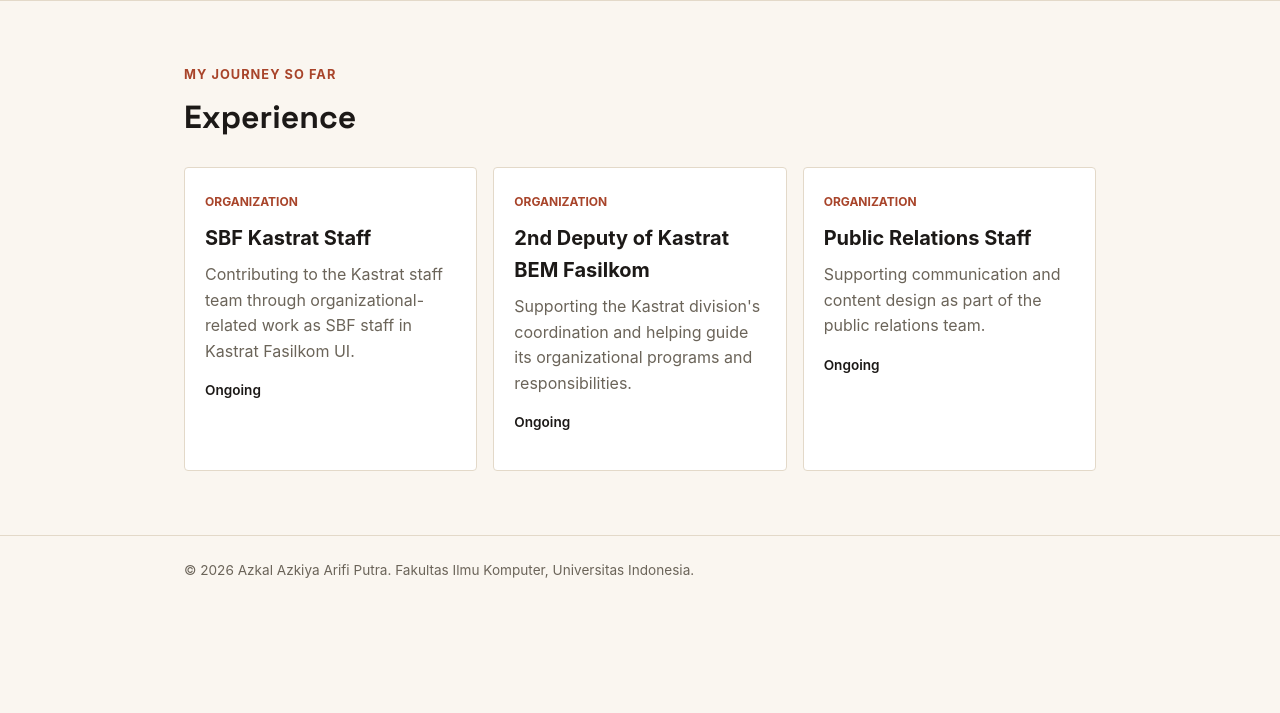
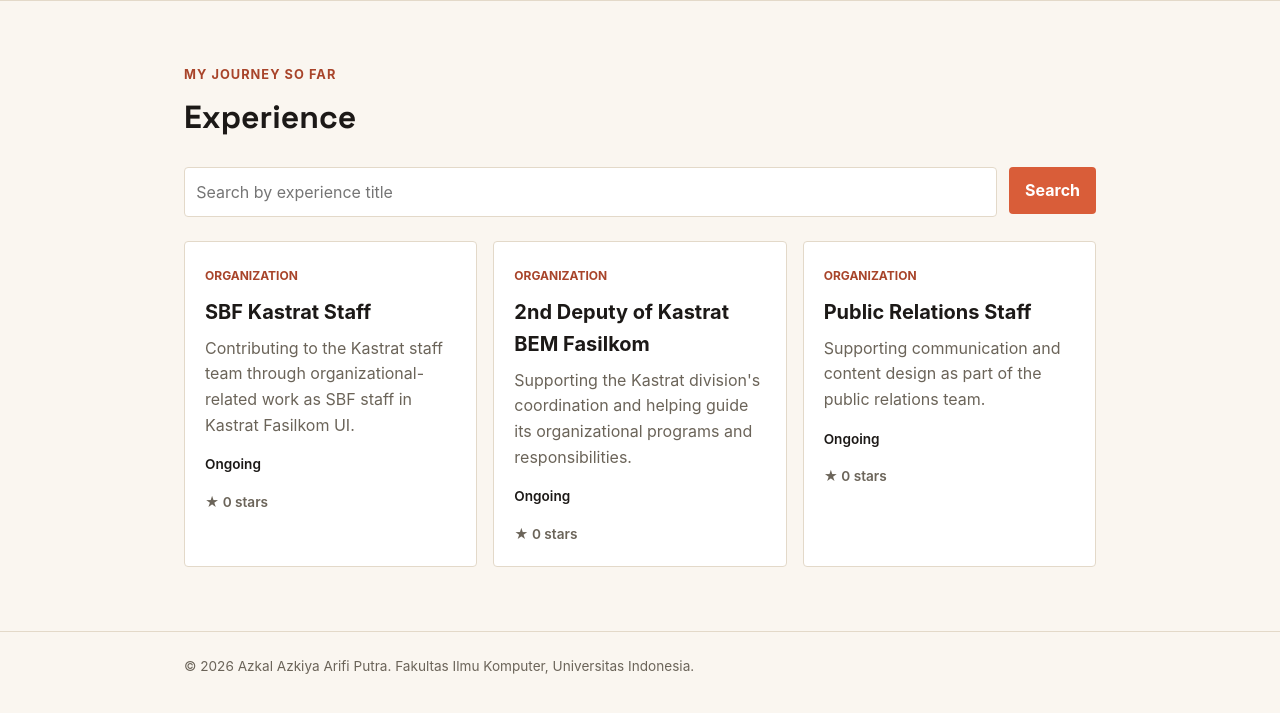
Before and after one commit to AzkalAP/myportofolio, a Django app: page /experience/ in a window 1280 px wide. Shown: the part 74-787 px from the top of the page. Run offline with Django 5.2, Linux system fonts and the light colour scheme; data comes from the database, SQL or seed files in the repository; tables that the repository leaves empty hold one stand-in row (values such as "Sample post").

Commit message:
feat(experience): enhance experience page with loading and error states, search functionality, and dynamic management controls

```diff
--- a/main/views.py
+++ b/main/views.py
@@ -85,7 +85,8 @@ def logout_user(request):
 def show_experience(request):
     context = {
         "name": "Azkal Azkiya Arifi Putra",
-        "experience_list": Experience.objects.all(),
+        "is_owner": request.user.is_superuser,
+        "is_authenticated": request.user.is_authenticated,
         "is_editor": _is_editor(request.user),
     }
     return render(request, "experience.html", context)
--- a/static/css/style.css
+++ b/static/css/style.css
@@ -685,6 +685,12 @@ h1, .brand {
     font-size: 0.8rem;
 }
 
+.experience-star-count {
+    color: var(--text-muted);
+    font-size: 0.85rem;
+    font-weight: 600;
+}
+
 /* toast */
 .toast-component {
     position: fixed;
--- /dev/null
+++ b/static/js/experience.js
@@ -0,0 +1,309 @@
+const experienceConfig = document.getElementById("experience-config").dataset;
+const experienceSearchForm = document.getElementById("experience-search-form");
+const experienceSearchInput = document.getElementById("experience-search-input");
+const experienceLoading = document.getElementById("experience-loading");
+const experienceError = document.getElementById("experience-error");
+const experienceEmpty = document.getElementById("experience-empty");
+const experienceEmptyMessage = document.getElementById("experience-empty-message");
+const experienceGrid = document.getElementById("experience-grid");
+const experienceCsrfToken = document.querySelector(
+  '#experience-csrf-form input[name="csrfmiddlewaretoken"]'
+).value;
+const isExperienceOwner = experienceConfig.isOwner === "true";
+const canEditExperience = isExperienceOwner || experienceConfig.isEditor === "true";
+const isExperienceAuthenticated = experienceConfig.isAuthenticated === "true";
+const searchDebounceDelay = 300;
+const experienceIdPlaceholder = "00000000-0000-0000-0000-000000000000";
+let searchDebounceTimer;
+let experienceAbortController;
+
+function showExperienceState(state) {
+  experienceLoading.classList.toggle("hide", state !== "loading");
+  experienceError.classList.toggle("hide", state !== "error");
+  experienceEmpty.classList.toggle("hide", state !== "empty");
+  experienceGrid.classList.toggle("hide", state !== "results");
+}
+
+function createTextElement(tagName, className, text) {
+  const element = document.createElement(tagName);
+  if (className) element.className = className;
+  element.textContent = text;
+  return element;
+}
+
+function getExperienceUrl(template, experienceId) {
+  return template.replace(
+    experienceIdPlaceholder,
+    encodeURIComponent(String(experienceId))
+  );
+}
+
+function getSafeImageUrl(value) {
+  if (!value) return "";
+
+  try {
+    const imageUrl = new URL(value, window.location.origin);
+    return ["http:", "https:"].includes(imageUrl.protocol) ? imageUrl.href : "";
+  } catch {
+    return "";
+  }
+}
+
+function createDeleteConfirmation(experience, deleteUrl) {
+  const experienceId = String(experience.pk).replace(/[^a-zA-Z0-9_-]/g, "");
+  const popoverId = `delete-experience-${experienceId}`;
+  const dialogTitleId = `${popoverId}-title`;
+  const trigger = document.createElement("button");
+  trigger.type = "button";
+  trigger.className = "button button-danger";
+  trigger.setAttribute("popovertarget", popoverId);
+  trigger.setAttribute("aria-label", `Delete ${experience.fields.title}`);
+  trigger.textContent = "Delete Experience";
+
+  const popover = document.createElement("div");
+  popover.id = popoverId;
+  popover.className = "project-delete-modal";
+  popover.setAttribute("popover", "auto");
+  popover.setAttribute("role", "dialog");
+  popover.setAttribute("aria-modal", "true");
+  popover.setAttribute("aria-labelledby", dialogTitleId);
+
+  const backdrop = document.createElement("button");
+  backdrop.type = "button";
+  backdrop.className = "project-delete-modal__backdrop";
+  backdrop.setAttribute("popovertarget", popoverId);
+  backdrop.setAttribute("popovertargetaction", "hide");
+  backdrop.setAttribute("aria-label", "Close delete confirmation");
+
+  const content = document.createElement("div");
+  content.className = "project-delete-modal__content";
+
+  const closeButton = document.createElement("button");
+  closeButton.type = "button";
+  closeButton.className = "project-delete-modal__close";
+  closeButton.setAttribute("popovertarget", popoverId);
+  closeButton.setAttribute("popovertargetaction", "hide");
+  closeButton.setAttribute("aria-label", "Close delete confirmation");
+  closeButton.textContent = "×";
+
+  const title = createTextElement("h2", "", "Delete Experience?");
+  title.id = dialogTitleId;
+
+  const message = document.createElement("p");
+  message.append(document.createTextNode("Are you sure you want to delete "));
+  const experienceTitle = createTextElement(
+    "strong",
+    "",
+    experience.fields.title
+  );
+  message.append(experienceTitle, document.createTextNode("?"));
+
+  const actions = document.createElement("div");
+  actions.className = "project-delete-modal__actions";
+
+  const cancelButton = document.createElement("button");
+  cancelButton.type = "button";
+  cancelButton.className = "button button-secondary";
+  cancelButton.setAttribute("popovertarget", popoverId);
+  cancelButton.setAttribute("popovertargetaction", "hide");
+  cancelButton.textContent = "Cancel";
+
+  const deleteForm = document.createElement("form");
+  deleteForm.method = "post";
+  deleteForm.action = deleteUrl;
+
+  const csrfInput = document.createElement("input");
+  csrfInput.type = "hidden";
+  csrfInput.name = "csrfmiddlewaretoken";
+  csrfInput.value = experienceCsrfToken;
+
+  const confirmButton = document.createElement("button");
+  confirmButton.type = "submit";
+  confirmButton.className = "button button-danger";
+  confirmButton.textContent = "Yes, Delete";
+
+  deleteForm.append(csrfInput, confirmButton);
+  actions.append(cancelButton, deleteForm);
+  content.append(closeButton, title, message, actions);
+  popover.append(backdrop, content);
+
+  return { trigger, popover };
+}
+
+function buildExperienceCard(item) {
+  const experience = item.fields;
+  const article = document.createElement("article");
+  article.className = "experience-card";
+
+  const imageUrl = getSafeImageUrl(experience.thumbnail);
+  if (imageUrl) {
+    const image = document.createElement("img");
+    image.className = "project-image";
+    image.src = imageUrl;
+    image.alt = `Image of ${experience.title}`;
+    article.append(image);
+  }
+
+  article.append(
+    createTextElement("span", "experience-category", experience.category_display),
+    createTextElement("h2", "", experience.title),
+    createTextElement("p", "experience-description", experience.description),
+    createTextElement(
+      "p",
+      "experience-status",
+      experience.is_ongoing ? "Ongoing" : "Completed"
+    )
+  );
+
+  const actions = document.createElement("div");
+  actions.className = "project-actions";
+
+  if (isExperienceAuthenticated) {
+    const starButton = document.createElement("button");
+    starButton.type = "button";
+    starButton.className = `button button-star${
+      experience.is_starred ? " is-starred" : ""
+    }`;
+    starButton.dataset.starUrl = getExperienceUrl(
+      experienceConfig.starUrlTemplate,
+      item.pk
+    );
+    starButton.setAttribute("aria-pressed", String(experience.is_starred));
+    starButton.setAttribute(
+      "aria-label",
+      experience.is_starred ? "Remove your star" : "Star this experience"
+    );
+    starButton.title = `${experience.star_count} stars`;
+
+    const starIcon = createTextElement("span", "", "★");
+    starIcon.setAttribute("aria-hidden", "true");
+    const starCount = createTextElement(
+      "span",
+      "star-count",
+      String(Number(experience.star_count) || 0)
+    );
+    starButton.append(
+      starIcon,
+      document.createTextNode(experience.is_starred ? " Unstar " : " Star "),
+      starCount
+    );
+    actions.append(starButton);
+  } else {
+    actions.append(
+      createTextElement(
+        "span",
+        "experience-star-count",
+        `★ ${Number(experience.star_count) || 0} stars`
+      )
+    );
+  }
+
+  if (canEditExperience) {
+    const editLink = document.createElement("a");
+    editLink.className = "button";
+    editLink.href = getExperienceUrl(
+      experienceConfig.updateUrlTemplate,
+      item.pk
+    );
+    editLink.textContent = "Edit Experience";
+    actions.append(editLink);
+  }
+
+  article.append(actions);
+
+  if (isExperienceOwner) {
+    const deleteConfirmation = createDeleteConfirmation(
+      item,
+      getExperienceUrl(experienceConfig.deleteUrlTemplate, item.pk)
+    );
+    actions.append(deleteConfirmation.trigger);
+    article.append(deleteConfirmation.popover);
+  }
+
+  return article;
+}
+
+async function fetchExperiences(searchQuery = "") {
+  if (experienceAbortController) experienceAbortController.abort();
+  experienceAbortController = new AbortController();
+  const currentController = experienceAbortController;
+
+  showExperienceState("loading");
+  const endpoint = new URL(
+    experienceConfig.experiencesEndpoint,
+    window.location.origin
+  );
+  if (searchQuery) endpoint.searchParams.set("title", searchQuery);
+
+  try {
+    const response = await fetch(endpoint, {
+      headers: { Accept: "application/json" },
+      signal: currentController.signal,
+    });
+    if (!response.ok) {
+      throw new Error(`Request failed with status ${response.status}`);
+    }
+
+    const experienceData = await response.json();
+    if (currentController.signal.aborted) return;
+
+    if (experienceData.length === 0) {
+      experienceEmptyMessage.textContent = searchQuery
+        ? "No experience found for that title."
+        : "No experience has been added yet.";
+      showExperienceState("empty");
+      return;
+    }
+
+    experienceGrid.replaceChildren(
+      ...experienceData.map(buildExperienceCard)
+    );
+    showExperienceState("results");
+  } catch (error) {
+    if (error.name === "AbortError") return;
+    showExperienceState("error");
+  }
+}
+
+experienceSearchInput.addEventListener("input", () => {
+  clearTimeout(searchDebounceTimer);
+  searchDebounceTimer = setTimeout(
+    () => fetchExperiences(experienceSearchInput.value.trim()),
+    searchDebounceDelay
+  );
+});
+
+experienceSearchForm.addEventListener("submit", (event) => {
+  event.preventDefault();
+  clearTimeout(searchDebounceTimer);
+  fetchExperiences(experienceSearchInput.value.trim());
+});
+
+document.getElementById("experience-retry").addEventListener("click", () => {
+  fetchExperiences(experienceSearchInput.value.trim());
+});
+
+experienceGrid.addEventListener("click", async (event) => {
+  const starButton = event.target.closest("button[data-star-url]");
+  if (!starButton) return;
+
+  starButton.disabled = true;
+  try {
+    const response = await fetch(starButton.dataset.starUrl, {
+      method: "POST",
+      headers: { "X-CSRFToken": experienceCsrfToken },
+    });
+    const result = await response.json().catch(() => ({}));
+    if (!response.ok) {
+      throw new Error(result.message || "Could not update the star.");
+    }
+
+    showToast("Star updated", "Your experience star was saved.", "success");
+    fetchExperiences(experienceSearchInput.value.trim());
+  } catch (error) {
+    showToast("Star update failed", error.message, "error");
+    starButton.disabled = false;
+  }
+});
+
+fetchExperiences();
--- a/templates/experience.html
+++ b/templates/experience.html
@@ -1,4 +1,5 @@
 {% extends 'base.html' %}
+{% load static %}
 
 
 {% block meta %}
@@ -12,7 +13,7 @@
                 <p class="section-kicker">My journey so far</p>
                 <div class="project-header">
                     <h1>Experience</h1>
-                        {% if user.is_superuser %}
+                    {% if is_owner %}
                         <a href="{% url 'main:create_experience' %}"
                            class="button project-add-button">
                             <span aria-hidden="true">+</span>
@@ -21,48 +22,39 @@
                     {% endif %}
                 </div>
 
-                <div class="experience-grid">
-                    {% for experience in experience_list %}
-                        <article class="experience-card">
-                            {% if experience.thumbnail %}
-                                <img src="{{ experience.thumbnail }}"
-                                     alt="Image of {{ experience.title }}"
-                                     class="project-image">
-                            {% endif %}
+                <form id="experience-search-form" class="project-search">
+                    <input type="search"
+                           id="experience-search-input"
+                           name="title"
+                           placeholder="Search by experience title"
+                           class="project-search__input"
+                           aria-label="Search by experience title">
+                    <button type="submit" class="button">Search</button>
+                </form>
 
-                            <span class="experience-category">
-                                {{ experience.get_category_display }}
-                            </span>
-                            <h2>{{ experience.title }}</h2>
-                            <p class="experience-description">
-                                {{ experience.description }}
-                            </p>
-
-                            {% if experience.is_ongoing %}
-                                <p class="experience-status">Ongoing</p>
-                            {% else %}
-                                <p class="experience-status">Completed</p>
-                            {% endif %}
-
-                            <div class="project-actions">
-                                    {% if user.is_superuser or is_editor %}
-                                        <a href="{% url 'main:update_experience' experience.id %}"
-                                           class="button">
-                                            Edit Experience
-                                        </a>
-                                    {% endif %}
-                                    {% if user.is_superuser %}
-                                        {% include "components/experience_delete_modal.html" with experience=experience %}
-                                    {% endif %}
+                <div id="experience-loading" class="empty-state" role="status">
+                    <p>Loading experiences...</p>
                 </div>
-                        </article>
-                    {% empty %}
-                        <p class="empty-state">
-                            No experience has been added yet.
-                        </p>
-                    {% endfor %}
+                <div id="experience-error" class="empty-state hide" role="alert">
+                    <p>Failed to load experience data. Please try again.</p>
+                    <button type="button" id="experience-retry" class="button">Retry</button>
                 </div>
+                <div id="experience-empty" class="empty-state hide">
+                    <p id="experience-empty-message">No experience has been added yet.</p>
+                </div>
+                <div id="experience-grid" class="experience-grid hide" aria-live="polite"></div>
             </div>
         </section>
     </main>
+
+    <form id="experience-csrf-form" class="hide">{% csrf_token %}</form>
+    <div id="experience-config"
+         data-experiences-endpoint="{% url 'main:get_experience_json' %}"
+         data-star-url-template="{% url 'main:toggle_experience_star' '00000000-0000-0000-0000-000000000000' %}"
+         data-update-url-template="{% url 'main:update_experience' '00000000-0000-0000-0000-000000000000' %}"
+         data-delete-url-template="{% url 'main:delete_experience' '00000000-0000-0000-0000-000000000000' %}"
+         data-is-owner="{{ is_owner|yesno:'true,false' }}"
+         data-is-editor="{{ is_editor|yesno:'true,false' }}"
+         data-is-authenticated="{{ is_authenticated|yesno:'true,false' }}"></div>
+    <script src="{% static 'js/experience.js' %}" defer></script>
 {% endblock content %}
```
Also changed, not shown: main/tests.py (+16 -36 lines). Lines whose indentation alone changed are shown as unchanged.
